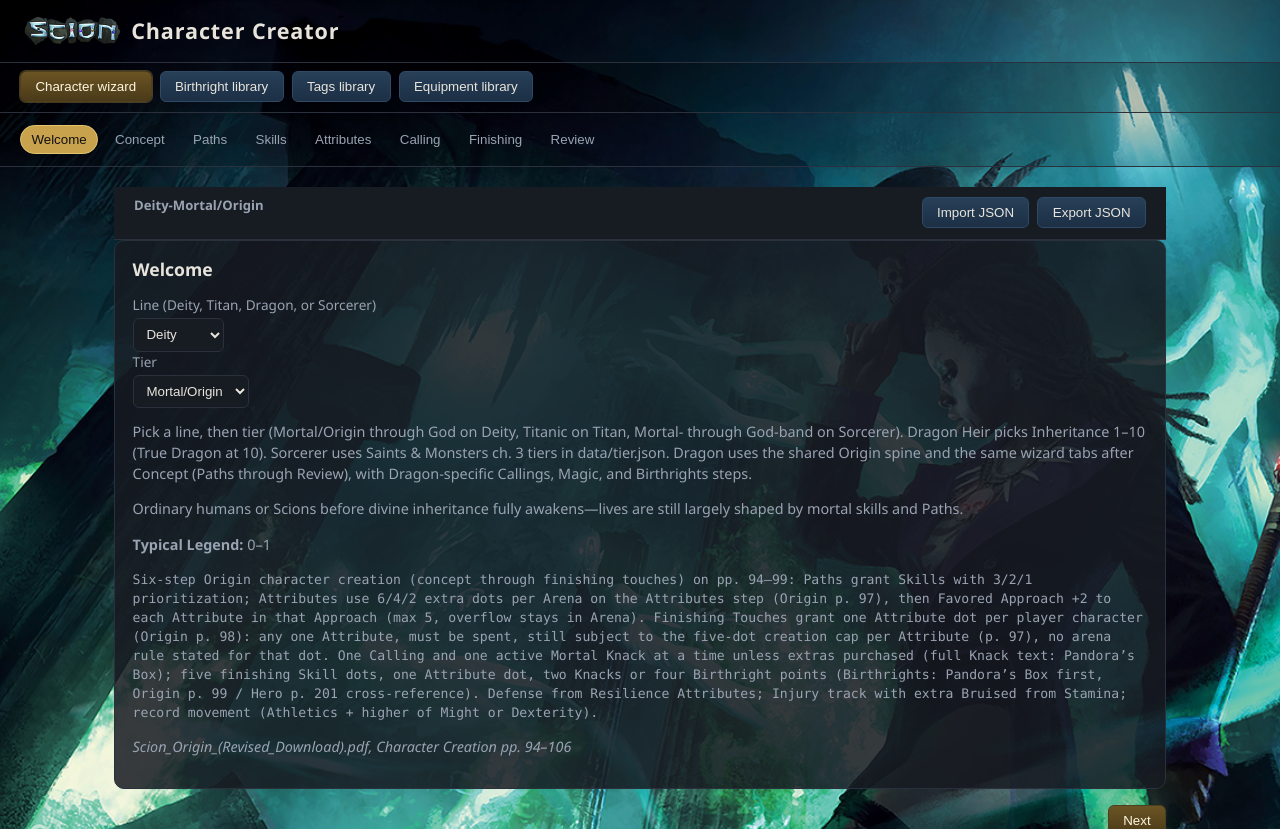
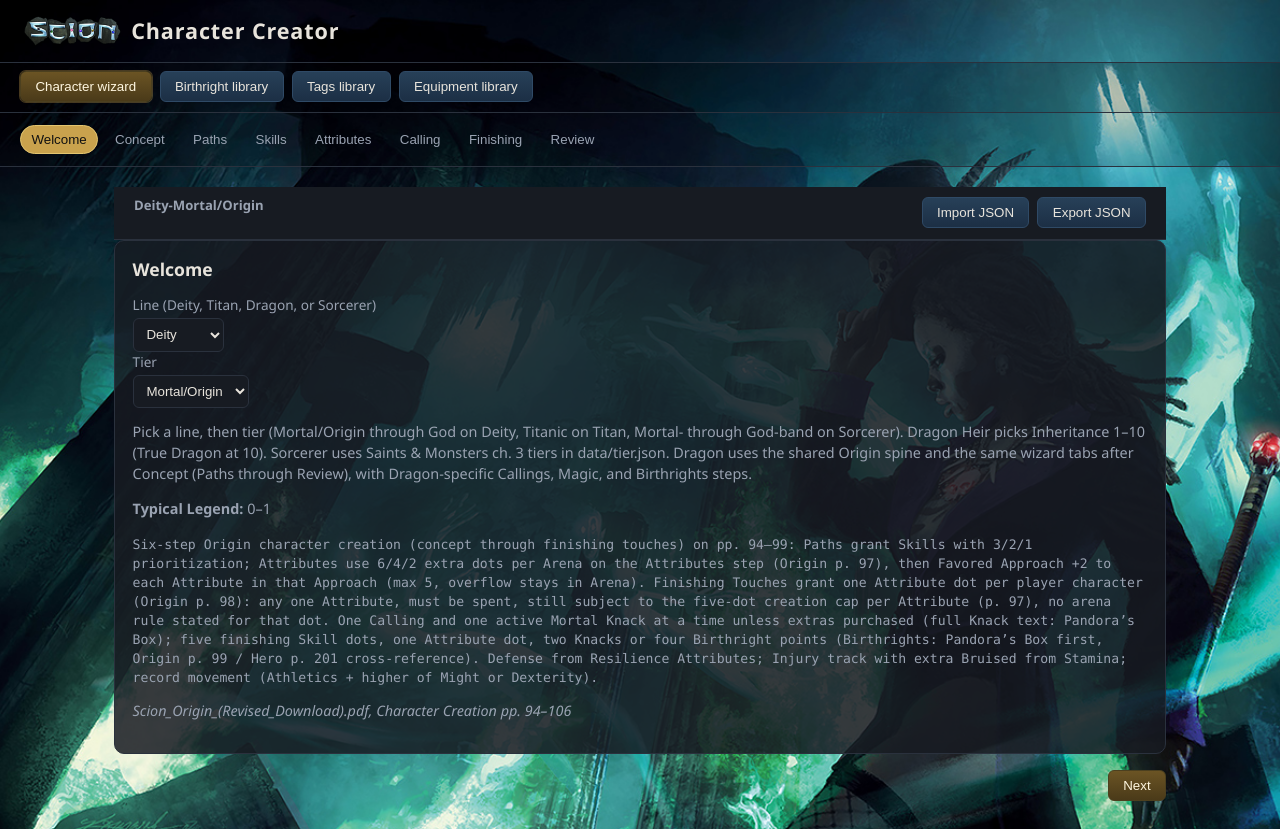
Before and after one commit to jkb619/scion-char-gen, a FastAPI app: page / in a window 1280 px wide. Shown: the top 829 px of the page. Run offline with FastAPI, Linux system fonts and the light colour scheme; some libraries are stand-ins or nearby versions.

Commit message:
more cleanup of ui

```diff
--- a/src/data/tier.json
+++ b/src/data/tier.json
@@ -3,7 +3,7 @@
     "id": "mortal",
     "name": "Mortal/Origin",
     "alsoKnownAs": "Pre-Visitation Scion or Mortal",
-    "description": "Ordinary humans or Scions before divine inheritance fully awakens—lives are still largely shaped by mortal skills and Paths.",
+    "description": "",
     "mechanicalEffects": "Six-step Origin character creation (concept through finishing touches) on pp. 94–99: Paths grant Skills with 3/2/1 prioritization; Attributes use 6/4/2 extra dots per Arena on the Attributes step (Origin p. 97), then Favored Approach +2 to each Attribute in that Approach (max 5, overflow stays in Arena). Finishing Touches grant one Attribute dot per player character (Origin p. 98): any one Attribute, must be spent, still subject to the five-dot creation cap per Attribute (p. 97), no arena rule stated for that dot. One Calling and one active Mortal Knack at a time unless extras purchased (full Knack text: Pandora’s Box); five finishing Skill dots, one Attribute dot, two Knacks or four Birthright points (Birthrights: Pandora’s Box first, Origin p. 99 / Hero p. 201 cross-reference). Defense from Resilience Attributes; Injury track with extra Bruised from Stamina; record movement (Athletics + higher of Might or Dexterity).",
     "typicalLegendRange": "0–1",
     "wizardSteps": ["welcome", "concept", "paths", "skills", "attributes", "calling", "finishing", "review"],
--- a/src/static/css/style.css
+++ b/src/static/css/style.css
@@ -748,13 +748,13 @@ textarea.has-doc-hint:focus-visible {
   min-width: 0;
 }
 
-/* Pantheon | Patron type | Parent — center column on wide screens, stacked on narrow. */
+/* Pantheon + Parent: one column on small screens; two equal columns that fill the row on wide screens. */
 .paths-pantheon-deity-stack {
   display: grid;
   gap: 0.75rem 1rem;
   grid-template-columns: 1fr;
   width: 100%;
-  max-width: 56rem;
+  max-width: 100%;
   align-items: start;
 }
 
@@ -765,7 +765,7 @@ textarea.has-doc-hint:focus-visible {
 
 @media (min-width: 48rem) {
   .paths-pantheon-deity-stack {
-    grid-template-columns: minmax(0, 1fr) minmax(10.5rem, 13rem) minmax(0, 1fr);
+    grid-template-columns: minmax(0, 1fr) minmax(0, 1fr);
   }
 }
 
--- a/src/static/js/fieldHelp.js
+++ b/src/static/js/fieldHelp.js
@@ -101,12 +101,8 @@ export const HELP = {
     source: "Scion_Dragon_(Final_Download).pdf — Flights / broods (chargen).",
   },
   "p-pantheon": {
-    example: "Òrìshà, Theoi, Æsir — sets your two automatic Society Path Skills.",
+    example: "Òrìshà, Theoi, Æsir — sets your two automatic Society Path Skills. Divine vs Titan parent lists follow your Welcome line (Deity or Titan).",
     source: cite("origin", "Pantheon list (Character Creation)", "95"),
-  },
-  "p-patron-kind": {
-    example: "Divine: parent list from Origin Appendix 2. Titan: parent list from Titanomachy data (data/titans.json).",
-    source: "Scion_Origin_(Revised_Download).pdf (Appendix 2); Scion_-_Titanomachy_(Final_Download).pdf",
   },
   "p-deity": {
     example: "Odin — lists patron innate Purview ids from Appendix 2 (reference for Society Path + for Hero Visitation; Mortal chargen does not assign them as picks).",
--- a/src/templates/index.html
+++ b/src/templates/index.html
@@ -4,7 +4,7 @@
     <meta charset="utf-8" />
     <meta name="viewport" content="width=device-width, initial-scale=1" />
     <title>Character Creator</title>
-    <link rel="stylesheet" href="/static/css/style.css?v=20260497" />
+    <link rel="stylesheet" href="/static/css/style.css?v=20260498" />
     <link rel="stylesheet" href="/static/css/character-sheet.css?v=20260491" />
     <!-- Unregister stray service workers on local dev hosts; they can intercept /api/bundle so uvicorn never logs it. -->
     <script>
```
Also changed, not shown: src/static/js/app.js.
